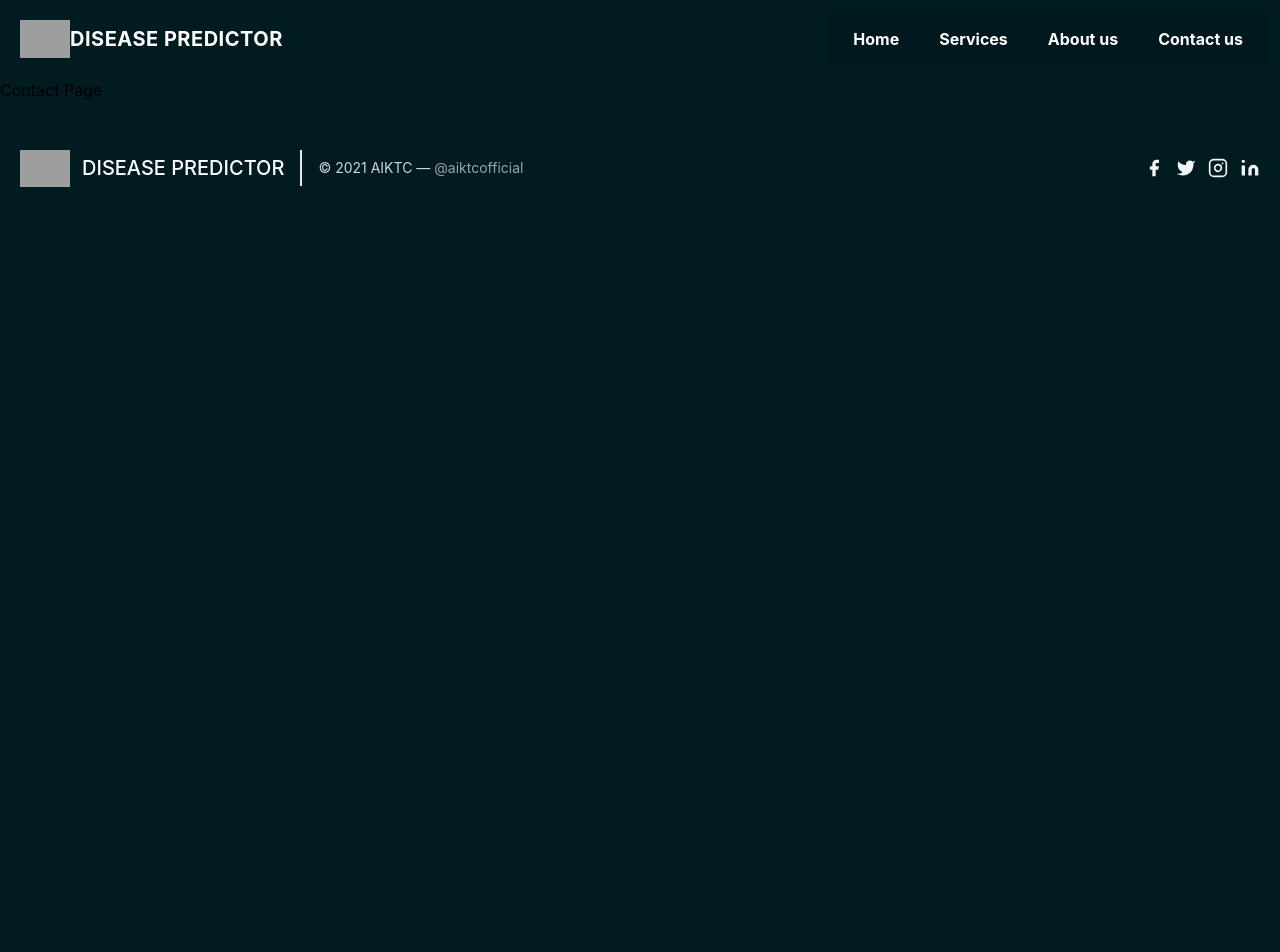
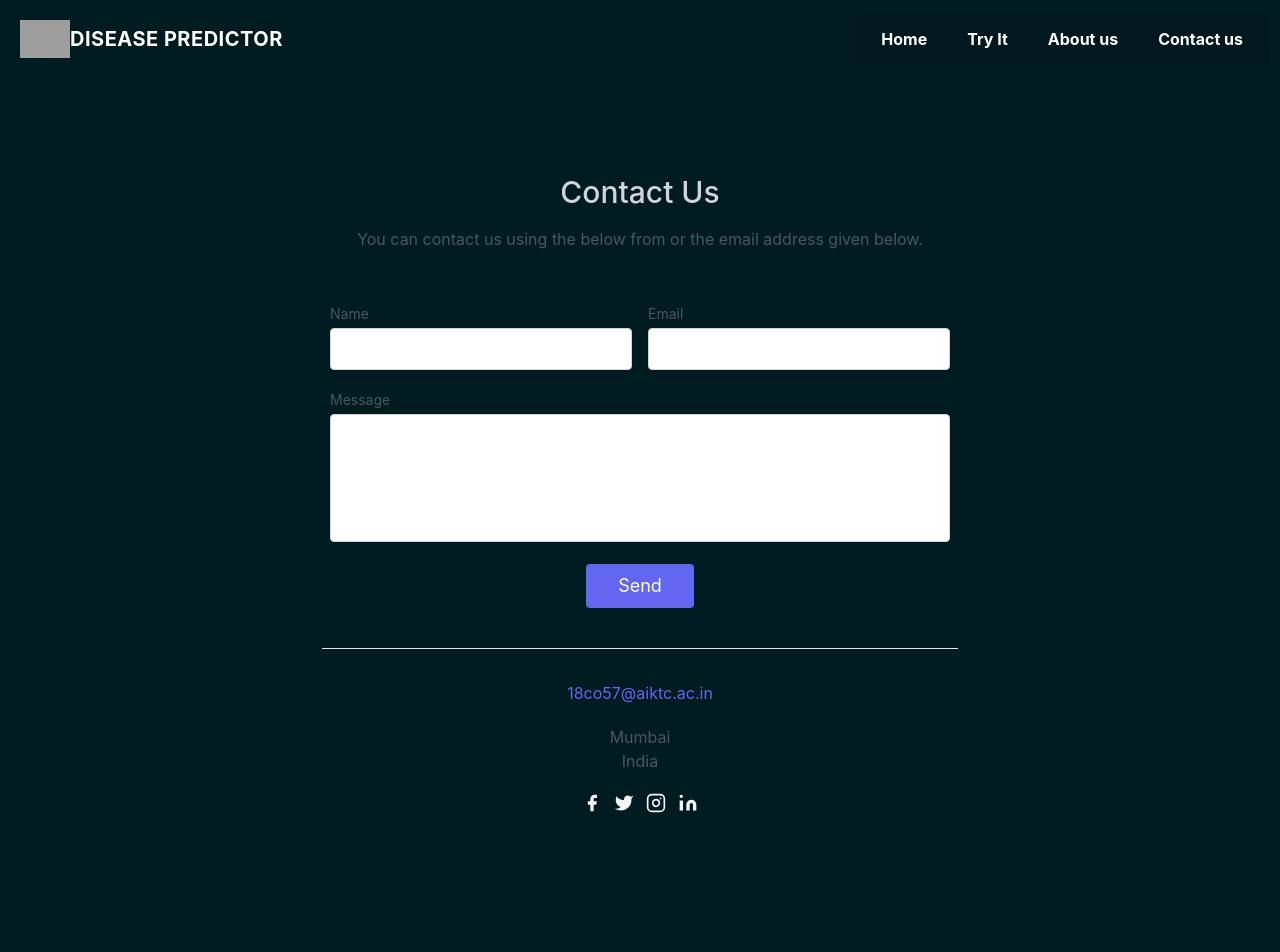
Before and after one commit to siddiquiaffan/cropdoc, a Next.js app: page /contact in a window 1280 px wide. Shown: the top 952 px of the page. Before the commit the page ends 800 px from the top, so only its background shows below. Built offline with nearby package versions, Linux system fonts and the light colour scheme; grey boxes are pictures that could not be loaded.

Commit message:
Add Cards

```diff
--- a/components/HeroSection.jsx
+++ b/components/HeroSection.jsx
@@ -19,7 +19,7 @@ const HeroSection = () => {
                                 <label htmlFor="hero-field" className="leading-7 text-sm text-gray-300">Feedback</label>
                                 <input type="text" id="hero-field" name="hero-field" required className="w-full bg-transparent bg-opacity-50 rounded border border-gray-300 focus:ring-2 focus:ring-indigo-200 focus:bg-transparent focus:border-indigo-500 text-base outline-none text-gray-100 py-1 px-3 leading-8 transition-colors duration-200 ease-in-out" />
                             </div>
-                            <button type="submit" className="inline-flex text-white bg-gray-300	 border-0 py-1.5 px-6 focus:outline-none hover:bg-indigo-600 rounded text-lg">Send</button>
+                            <button type="submit" className="btn inline-flex text-white bg-gray-300 border-0 py-1.5 px-6 focus:outline-none hover:bg-indigo-600 rounded text-lg">Send</button>
                         </div>
                     </form>
                     <p className="text-sm mt-2 text-gray-300 mb-8 w-full">Submit Feedback
--- a/components/Layout.jsx
+++ b/components/Layout.jsx
@@ -9,7 +9,7 @@ const Layout = ({children}) => {
     return (
         <>
             <Navbar />
-            <BackTop />
+            {/* <BackTop />  */}
             {/* <SearchBar /> */}
             {children}
             <Footer />
--- a/components/Navbar.jsx
+++ b/components/Navbar.jsx
@@ -10,7 +10,7 @@ const Navbar = () => {
 
     return (
         <>
-            <nav className={styles.nav + ' flex items-center flex-wrap p-3'}>
+            <section id='nav' className={styles.nav + ' flex items-center flex-wrap p-3'}>
                 <Link href='/'>
                     <a className='inline-flex items-center p-2 mr-4'>
                         <img src="https://telegra.ph/file/384b138abd49e8d13636f.png" width={50} height={50} alt="Logo" />
@@ -50,7 +50,7 @@ const Navbar = () => {
                         </Link>
                         <Link href='/'>
                             <a className='mx-2 lg:inline-flex lg:w-auto w-full px-3 py-2 rounded text-white font-bold items-center justify-center hover:bg-green-600 hover:text-white'>
-                                Services
+                                Try It
                             </a>
                         </Link>
                         <Link href='/'>
@@ -65,7 +65,7 @@ const Navbar = () => {
                         </Link>
                     </div>
                 </div>
-            </nav>
+            </section>
         </>
     )
 }
--- a/pages/contact.js
+++ b/pages/contact.js
@@ -1,6 +1,70 @@
 const Contact = () => {
     return <>
-        <h1>Contact Page</h1>
+        <section className="text-gray-600 body-font relative">
+            <div className="container px-5 py-24 mx-auto">
+                <div className="flex flex-col text-center w-full mb-12">
+                    <h1 className="sm:text-3xl text-2xl font-medium title-font mb-4 text-gray-300">Contact Us </h1>
+                    <p className="lg:w-2/3 mx-auto leading-relaxed text-base">You can contact us using the below from or the email address given below.</p>
+                </div>
+                <div className="lg:w-1/2 md:w-2/3 mx-auto">
+                    <form method="get" id="i5qw5">
+                        <div className="flex flex-wrap -m-2">
+                            <div className="p-2 w-1/2">
+                                <div className="relative">
+                                    <label for="name" className="leading-7 text-sm text-gray-600">Name</label>
+                                    <input type="text" id="name" name="name" required className="w-full bg-opacity-50 rounded border border-gray-300 focus:border-indigo-500 focus:bg-white focus:ring-2 focus:ring-indigo-200 text-base outline-none text-gray-700 py-1 px-3 leading-8 transition-colors duration-200 ease-in-out" />
+                                </div>
+                            </div>
+                            <div className="p-2 w-1/2">
+                                <div className="relative">
+                                    <label for="email" className="leading-7 text-sm text-gray-600">Email</label>
+                                    <input type="email" id="email" name="email" required className="w-full bg-opacity-50 rounded border border-gray-300 focus:border-indigo-500 focus:bg-white focus:ring-2 focus:ring-indigo-200 text-base outline-none text-gray-700 py-1 px-3 leading-8 transition-colors duration-200 ease-in-out" />
+                                </div>
+                            </div>
+                            <div className="p-2 w-full">
+                                <div className="relative">
+                                    <label for="message" className="leading-7 text-sm text-gray-600">Message</label>
+                                    <textarea id="message" name="message" required className="w-full bg-opacity-50 rounded border border-gray-300 focus:border-indigo-500 focus:bg-white focus:ring-2 focus:ring-indigo-200 h-32 text-base outline-none text-gray-700 py-1 px-3 resize-none leading-6 transition-colors duration-200 ease-in-out"></textarea>
+                                </div>
+                            </div>
+                            <div className="p-2 w-full">
+                                <button type="submit" className="flex mx-auto text-white bg-indigo-500 border-0 py-2 px-8 focus:outline-none hover:bg-indigo-600 rounded text-lg">Send</button>
+                            </div>
+                            <div className="p-2 w-full pt-8 mt-8 border-t border-gray-200 text-center">
+                                <a className="text-indigo-500">18co57@aiktc.ac.in</a>
+                                <p className="leading-normal my-5">Mumbai
+                                    <br />India
+                                </p>
+                                <span className="inline-flex">
+                                    <a className="text-gray-100" target='_blank' rel="noreferrer" href="https://www.facebook.com/">
+                                        <svg fill="currentColor" strokeLinecap="round" strokeLinejoin="round" strokeWidth="2" viewBox="0 0 24 24" className="w-5 h-5">
+                                            <path d="M18 2h-3a5 5 0 00-5 5v3H7v4h3v8h4v-8h3l1-4h-4V7a1 1 0 011-1h3z"></path>
+                                        </svg>
+                                    </a>
+                                    <a className="ml-3 text-gray-100" target='_blank' rel="noreferrer" href="https://twitter.com/affanthebest">
+                                        <svg fill="currentColor" strokeLinecap="round" strokeLinejoin="round" strokeWidth="2" viewBox="0 0 24 24" className="w-5 h-5">
+                                            <path d="M23 3a10.9 10.9 0 01-3.14 1.53 4.48 4.48 0 00-7.86 3v1A10.66 10.66 0 013 4s-4 9 5 13a11.64 11.64 0 01-7 2c9 5 20 0 20-11.5a4.5 4.5 0 00-.08-.83A7.72 7.72 0 0023 3z"></path>
+                                        </svg>
+                                    </a>
+                                    <a className="ml-3 text-gray-100" target='_blank' rel="noreferrer" href="https://www.instagram.com/sid_affan/">
+                                        <svg fill="none" stroke="currentColor" strokeLinecap="round" strokeLinejoin="round" strokeWidth="2" viewBox="0 0 24 24" className="w-5 h-5">
+                                            <rect width="20" height="20" x="2" y="2" rx="5" ry="5"></rect>
+                                            <path d="M16 11.37A4 4 0 1112.63 8 4 4 0 0116 11.37zm1.5-4.87h.01"></path>
+                                        </svg>
+                                    </a>
+                                    <a className="ml-3 text-gray-100" target='_blank' rel="noreferrer" href="https://www.linkedin.com/in/affanthebest/">
+                                        <svg fill="currentColor" stroke="currentColor" strokeLinecap="round" strokeLinejoin="round" strokeWidth="0" viewBox="0 0 24 24" className="w-5 h-5">
+                                            <path stroke="none" d="M16 8a6 6 0 016 6v7h-4v-7a2 2 0 00-2-2 2 2 0 00-2 2v7h-4v-7a6 6 0 016-6zM2 9h4v12H2z"></path>
+                                            <circle cx="4" cy="4" r="2" stroke="none"></circle>
+                                        </svg>
+                                    </a>
+                                </span>
+                            </div>
+                        </div>
+                    </form>
+                </div>
+            </div>
+        </section>
     </>
 }
 
--- a/pages/index.js
+++ b/pages/index.js
@@ -1,11 +1,48 @@
-import Head from 'next/head'
-import Image from 'next/image'
 import styles from '../styles/Home.module.scss'
 import HeroSection from '../components/HeroSection'
+import Link from 'next/link'
+
+const Card = ({name, title, description, url}) => {
+  return (
+    <>
+      <section class={`${styles.card} text-gray-600 my-16 w-4/5 mx-auto body-font shadow-2xl`}>
+        <div class="container px-5 lg:py-20 py-12 mx-auto flex flex-wrap items-center">
+          <div class="lg:w-2/6 md:w-1/2 bg-gray-100 rounded-lg py-5 px-8 flex flex-col md:ml-auto w-full mb-8">
+              <h1 class="text-gray-900 text-lg font-medium title-font mb-5">{name}</h1>
+          </div>
+          <div class="lg:w-3/5 lg:ml-10 md:w-1/2 md:pr-16 lg:pr-0 pr-0">
+            <h1 class="title-font font-medium text-3xl text-gray-100"> {title} </h1>
+            <p class="leading-relaxed mt-4"> {description} </p>
+          </div>
+        </div>
+        <div className="w-full">
+          <Link href={url ? url : ''}>
+            <a className="flex items-center">
+              <button className="btn mx-auto mb-10 inline-flex text-yellow-700 font-bold	 border-0 py-1.5 px-6 focus:outline-none hover:bg-indigo-600 rounded text-lg">Know More</button>
+            </a>
+          </Link>
+        </div>
+      </section>
+    </>
+  )
+}
 
 export default function Home() {
   return (
-    // <Navbar />
-    <HeroSection />
+    <>
+      <HeroSection />
+      <Card
+        name="How does it works?"
+        title="Velit anim qui officia minim exercitation cupidatat ad ea Lorem quis nisi incididunt."
+        description="Do qui ullamco pariatur ipsum ex aliquip proident.Ex proident pariatur exercitation eiusmod minim dolore voluptate ullamco nostrud deserunt nostrud."
+        url=""
+      />
+      <Card
+        name="Who are we?"
+        title="We're a group of students!"
+        description="We're a group of students persuing B.E at Anjuman-I-Islam's Kalsekar Technical Campus. Estimated passing date is May 2022."
+        url="/about"
+      />
+    </>
   )
 }
--- a/styles/Home.module.scss
+++ b/styles/Home.module.scss
@@ -33,3 +33,12 @@
         }
     }
 }
+
+.card{
+    background: rgba(0, 0, 0, 0.3);
+    border-radius: 8px;
+    transition: 0.3s all;
+    &:hover{
+        transform: scale(1.04);
+    }
+}
--- a/styles/globals.scss
+++ b/styles/globals.scss
@@ -17,11 +17,24 @@ body {
   margin: 0;
   font-family: -apple-system, BlinkMacSystemFont, Segoe UI, Roboto, Oxygen,
     Ubuntu, Cantarell, Fira Sans, Droid Sans, Helvetica Neue, sans-serif;
-}
-
-a {
-  color: inherit;
-  text-decoration: none;
+    a {
+      color: inherit;
+      text-decoration: none;
+  }
+  .center{
+    display: flex;
+    justify-content: center;
+    align-items: center;
+  }
+  .fwrap{ flex-wrap: wrap; }
+  .btn{
+    background: rgba(0, 0, 0, 0.2);
+    border: 2px solid transparent;
+    &:hover{
+        background-color: rgba(var(--p-col-code), 0.6);
+        border: 2px solid rgba(255, 255, 255, 0.4);
+    }
+  }
 }
 
 * {
@@ -29,10 +42,3 @@ a {
   margin: 0;
   box-sizing: border-box;
 }
-
-.center{
-  display: flex;
-  justify-content: center;
-  align-items: center;
-}
-.fwrap{ flex-wrap: wrap; }
```
Also changed, not shown: components/Footer.jsx (+4 -4 lines).
